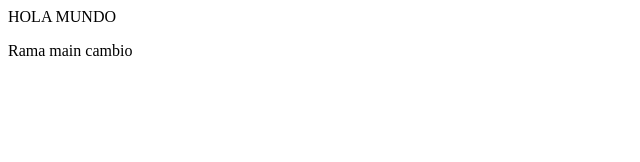
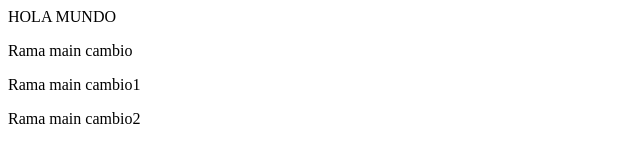
Before and after one commit to Tatidl/gitcom23025, a plain HTML site: page index.html in a window 1280 px wide. Shown: the whole page, without its empty margins (0-640 px from the left). Drawn offline with Linux system fonts and the light colour scheme.

Commit message:
Nuevo cambio

```diff
--- a/index.html
+++ b/index.html
@@ -1,2 +1,4 @@
 <P>HOLA MUNDO</P>
 <p>Rama main cambio</p>
+<p>Rama main cambio1</p>
+<p>Rama main cambio2</p>
```
